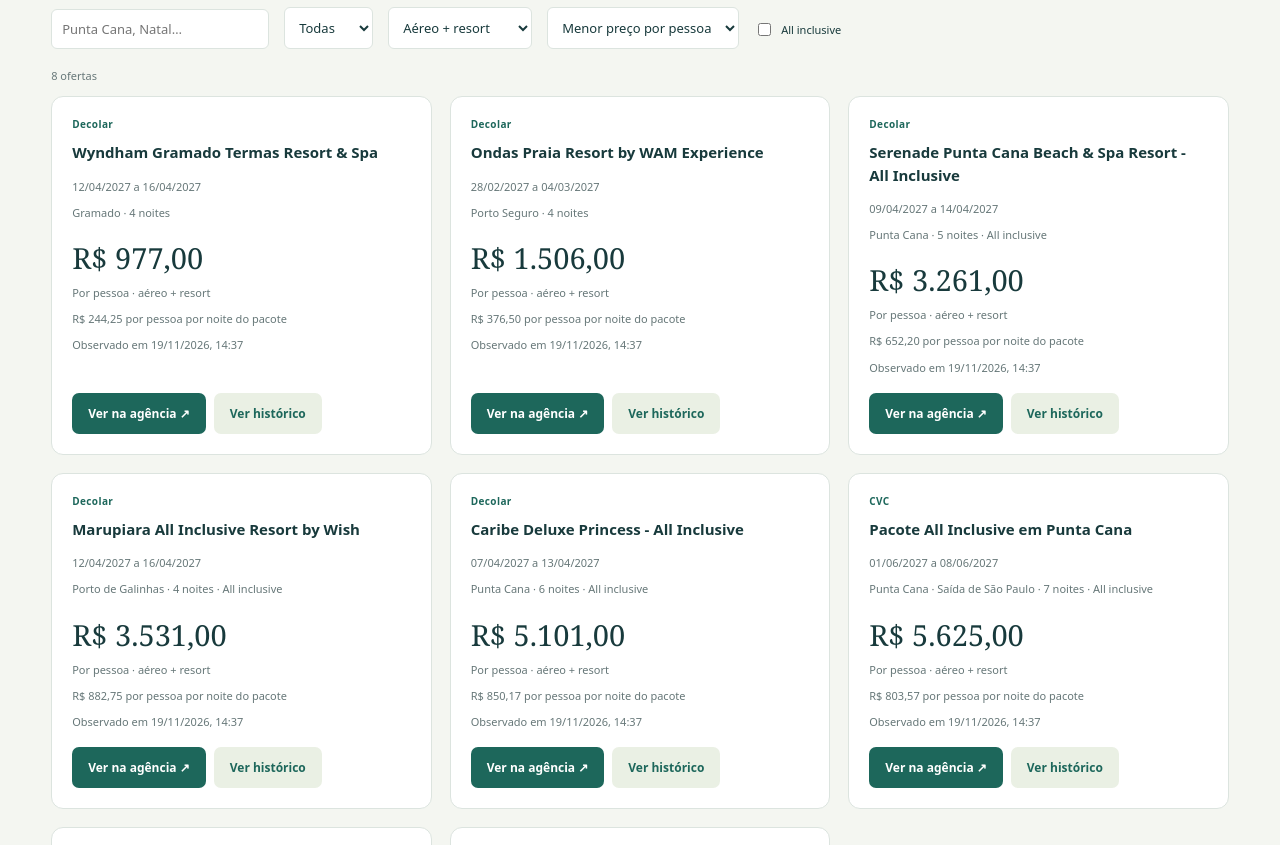
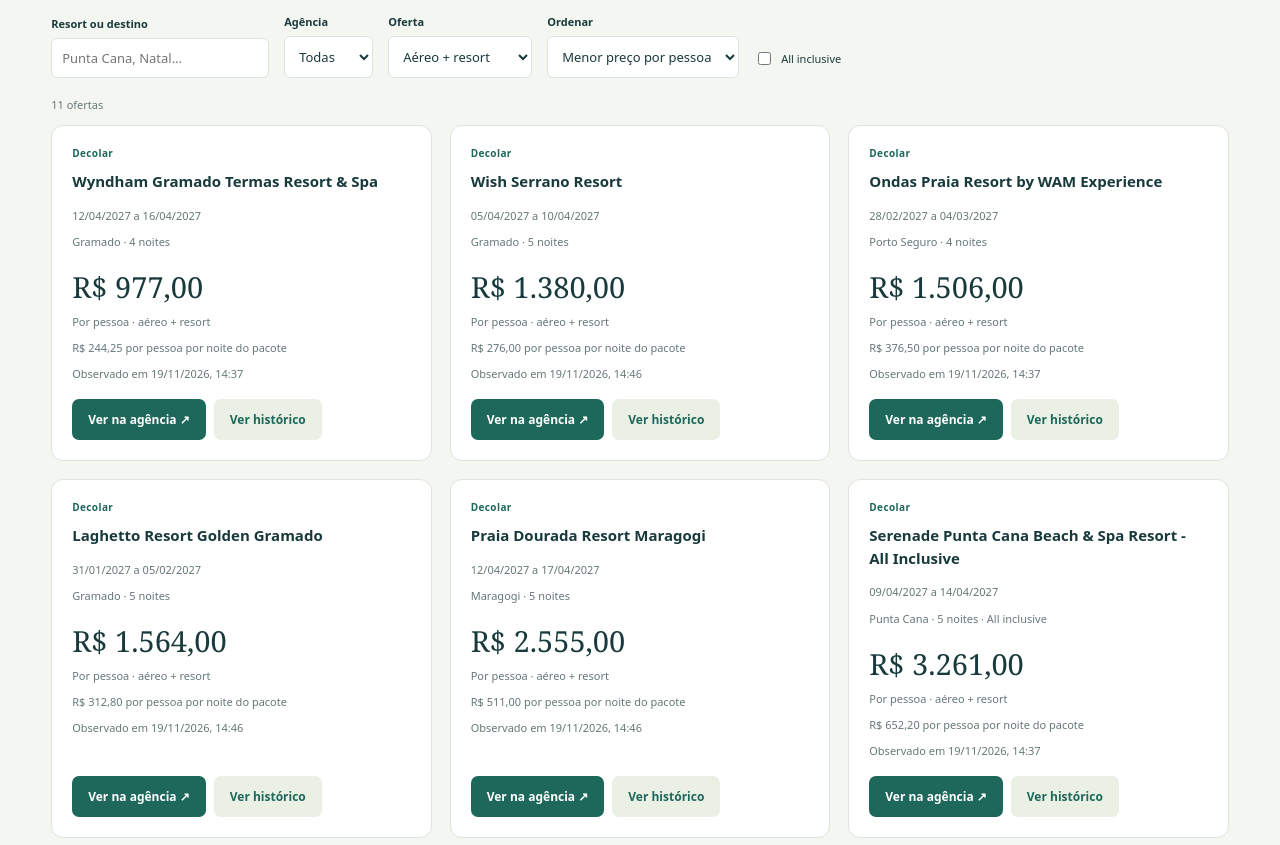
Before and after one commit to diegofranzbm-tech/pac-site, a plain HTML site: page radar/viagem/index.html in a window 1280 px wide. Shown: the part 404-1249 px from the top of the page. Drawn offline with Linux system fonts and the light colour scheme.

Commit message:
Ampliar ofertas e histórico diário de viagens

```diff
--- a/radar/viagem/app.js
+++ b/radar/viagem/app.js
@@ -46,8 +46,8 @@
     const history = text('button', 'Ver histórico', 'secondary');
     history.onclick = () => {
       selected = row.id;
-      find('offer').value = selected;
-      renderHistory();
+      find('history-search').value = '';
+      renderHistoryOptions();
       find('history').scrollIntoView({ behavior: 'smooth' });
     };
     links.append(link(row.url, 'Ver na agência ↗'), history);
@@ -56,20 +56,48 @@
     return node;
   }
 
+  function renderHistoryOptions() {
+    const query = normalize(find('history-search').value.trim());
+    const archived = Object.values(data.offers).filter(row =>
+      normalize([row.name, row.destination, agency(row)].join(' ')).includes(query));
+    archived.sort((a, b) => Number(valid(b) && !past(b)) - Number(valid(a) && !past(a)) ||
+      a.name.localeCompare(b.name, 'pt-BR') || a.start.localeCompare(b.start));
+    if (!archived.some(row => row.id === selected)) selected = archived[0]?.id || '';
+    const label = row => [row.name, agency(row), day(row.start), row.kind === 'package' ? 'Pacote' : 'Diária'].join(' · ');
+    find('offer').replaceChildren(...archived.map(row => new Option(label(row), row.id)));
+    find('offer').value = selected;
+    renderHistory();
+  }
+
   function renderHistory() {
     const row = data.offers[selected];
-    const weeks = new Map();
-    for (const [observed, price] of Object.entries(row?.history || {}).sort(([a], [b]) => a.localeCompare(b))) {
+    const daily = Object.entries(row?.history || {}).sort(([a], [b]) => a.localeCompare(b));
+    const weekly = find('history-period').value === 'week';
+    const buckets = new Map();
+    for (const [observed, price] of daily) {
       const monday = new Date(observed + 'T12:00:00Z');
       monday.setUTCDate(monday.getUTCDate() - (monday.getUTCDay() + 6) % 7);
-      weeks.set(monday.toISOString().slice(0, 10), [observed, price]);
+      buckets.set(weekly ? monday.toISOString().slice(0, 10) : observed, [observed, price]);
     }
-    find('history-note').textContent = weeks.size
-      ? 'Última leitura de cada semana. Semanas sem observações ficam fora da tabela.'
-      : 'Aguardando a primeira leitura desta seleção.';
-    find('history-rows').replaceChildren(...[...weeks].reverse().map(([week, [observed, price]]) => {
+    const latest = daily.at(-1)?.[1];
+    const previous = daily.at(-2)?.[1];
+    const variation = previous > 0 ? (latest - previous) / previous : null;
+    find('history-period-title').textContent = weekly ? 'Semana de' : 'Data da busca';
+    find('history-date-title').hidden = !weekly;
+    find('history-last').textContent = latest === undefined ? '—' : money.format(latest);
+    find('history-lowest').textContent = daily.length ? money.format(Math.min(...daily.map(([, price]) => price))) : '—';
+    find('history-change').textContent = variation === null ? '—' :
+      variation.toLocaleString('pt-BR', { style: 'percent', maximumFractionDigits: 1, signDisplay: 'exceptZero' });
+    const unit = row?.kind === 'night' ? 'Preço por pessoa por diária.' : 'Preço por pessoa pelo pacote.';
+    find('history-note').textContent = daily.length ? unit + ' ' + (weekly
+      ? 'Última leitura de cada semana com coleta.'
+      : (daily.length === 1 ? 'Uma leitura registrada até agora.' : daily.length + ' dias com preços registrados.'))
+      : 'Nenhuma leitura para esta seleção.';
+    find('history-rows').replaceChildren(...[...buckets].reverse().map(([period, [observed, price]]) => {
       const tr = document.createElement('tr');
-      tr.append(text('td', day(week)), text('td', day(observed)), text('td', money.format(price)));
+      tr.append(text('td', day(period)));
+      if (weekly) tr.append(text('td', day(observed)));
+      tr.append(text('td', money.format(price)));
       return tr;
     }));
   }
@@ -91,10 +119,8 @@
       (sort === 'date' ? a.start.localeCompare(b.start) : sort === 'night' ? unit(a) - unit(b) : a.price - b.price));
     find('count').textContent = rows.length === 1 ? '1 oferta' : rows.length + ' ofertas';
     find('cards').replaceChildren(...(rows.length ? rows.map(card) : [text('p', 'Nenhuma oferta nesta seleção.', 'empty')]));
-    if (!rows.some(row => row.id === selected)) selected = rows[0]?.id || '';
-    find('offer').replaceChildren(...rows.map(row => new Option(row.name + ' · ' + agency(row) + ' · ' + day(row.start), row.id)));
-    find('offer').value = selected;
-    renderHistory();
+    if (!selected) selected = rows[0]?.id || '';
+    renderHistoryOptions();
     const sources = Object.values(data.sources);
     const failed = sources.filter(source => source.status === 'error');
     find('notice').hidden = !failed.length;
@@ -103,7 +129,7 @@
     find('sources').replaceChildren(...sources.map(source => {
       const item = document.createElement('li');
       item.append(link(source.url, source.name), text('p',
-        (source.status === 'error' ? 'Falha na consulta' : source.status === 'manual' ? 'Consulta inicial à página pública' : 'Consulta concluída') +
+        (source.status === 'error' ? 'Falha na consulta' : source.status === 'manual' ? 'Leitura da vitrine pública' : 'Consulta concluída') +
         ' · Última leitura válida: ' + when(source.last_success), 'small'));
       return item;
     }));
@@ -124,6 +150,8 @@
     }
   }
   find('reload').onclick = load;
+  find('history-period').onchange = renderHistory;
+  find('history-search').oninput = renderHistoryOptions;
   find('offer').onchange = event => { selected = event.target.value; renderHistory(); };
   for (const id of ['query', 'agency', 'kind', 'sort', 'inclusive']) find(id).addEventListener('input', render);
   load();
--- a/radar/viagem/data.json
+++ b/radar/viagem/data.json
@@ -189,6 +189,120 @@
       "history": {
         "2026-11-19": 584
       }
+    },
+    "f864e797d87eb4090801": {
+      "id": "f864e797d87eb4090801",
+      "source": "decolar",
+      "name": "Wish Serrano Resort",
+      "destination": "Gramado",
+      "start": "2027-04-05",
+      "end": "2027-04-10",
+      "price": 1380,
+      "kind": "package",
+      "nights": 5,
+      "origin": "",
+      "all_inclusive": false,
+      "url": "https://www.decolar.com/ofertas-viagens/pacoteiros",
+      "last_seen": "2026-11-19T14:46:30.683107-03:00",
+      "listed": true,
+      "history": {
+        "2026-11-19": 1380
+      }
+    },
+    "527981b093b3d2d49e08": {
+      "id": "527981b093b3d2d49e08",
+      "source": "decolar",
+      "name": "Laghetto Resort Golden Gramado",
+      "destination": "Gramado",
+      "start": "2027-01-31",
+      "end": "2027-02-05",
+      "price": 1564,
+      "kind": "package",
+      "nights": 5,
+      "origin": "",
+      "all_inclusive": false,
+      "url": "https://www.decolar.com/ofertas-viagens/pacoteiros",
+      "last_seen": "2026-11-19T14:46:30.683107-03:00",
+      "listed": true,
+      "history": {
+        "2026-11-19": 1564
+      }
+    },
+    "87e4ce64a198c60e18e3": {
+      "id": "87e4ce64a198c60e18e3",
+      "source": "decolar",
+      "name": "Praia Dourada Resort Maragogi",
+      "destination": "Maragogi",
+      "start": "2027-04-12",
+      "end": "2027-04-17",
+      "price": 2555,
+      "kind": "package",
+      "nights": 5,
+      "origin": "",
+      "all_inclusive": false,
+      "url": "https://www.decolar.com/ofertas-viagens/pacoteiros",
+      "last_seen": "2026-11-19T14:46:30.683107-03:00",
+      "listed": true,
+      "history": {
+        "2026-11-19": 2555
+      }
+    },
+    "bfed3fcdaef62cbc3666": {
+      "id": "bfed3fcdaef62cbc3666",
+      "source": "cvc-resorts",
+      "name": "Pratagy Beach Resort Maceió - AL",
+      "destination": "",
+      "start": "2027-02-24",
+      "end": null,
+      "price": 897,
+      "kind": "night",
+      "nights": null,
+      "origin": "",
+      "all_inclusive": true,
+      "url": "https://www.cvc.com.br/lp/promocoes/resorts-all-inclusive-cvc",
+      "last_seen": "2026-11-19T14:46:30.683107-03:00",
+      "listed": true,
+      "history": {
+        "2026-11-19": 897
+      }
+    },
+    "56ee650960c8c0a286b2": {
+      "id": "56ee650960c8c0a286b2",
+      "source": "cvc-resorts",
+      "name": "Iberostar Waves Bahia Mata de São João",
+      "destination": "",
+      "start": "2027-03-07",
+      "end": null,
+      "price": 958,
+      "kind": "night",
+      "nights": null,
+      "origin": "",
+      "all_inclusive": true,
+      "url": "https://www.cvc.com.br/lp/promocoes/resorts-all-inclusive-cvc",
+      "last_seen": "2026-11-19T14:46:30.683107-03:00",
+      "listed": true,
+      "history": {
+        "2026-11-19": 958
+      }
+    },
+    "6624a32a01743918692e": {
+      "id": "6624a32a01743918692e",
+      "source": "cvc-resorts",
+      "name": "Decameron San Luis San Andres",
+      "destination": "",
+      "start": "2027-02-21",
+      "end": null,
+      "price": 592,
+      "kind": "night",
+      "nights": null,
+      "origin": "",
+      "all_inclusive": true,
+      "url": "https://www.cvc.com.br/lp/promocoes/resorts-all-inclusive-cvc",
+      "last_seen": "2026-11-19T14:46:30.683107-03:00",
+      "listed": true,
+      "history": {
+        "2026-11-19": 592
+      }
     }
   },
   "sources": {
@@ -196,7 +310,7 @@
       "checked_at": "2026-11-19T14:37:47.370156-03:00",
       "status": "manual",
       "error": null,
-      "last_success": "2026-11-19T14:37:47.370156-03:00",
+      "last_success": "2026-11-19T14:46:30.683107-03:00",
       "count": 7,
       "name": "Decolar · pacotes",
       "url": "https://www.decolar.com/ofertas-viagens/pacoteiros"
@@ -214,11 +328,11 @@
       "checked_at": "2026-11-19T14:37:47.370156-03:00",
       "status": "manual",
       "error": null,
-      "last_success": "2026-11-19T14:37:47.370156-03:00",
+      "last_success": "2026-11-19T14:46:30.683107-03:00",
       "count": 2,
       "name": "CVC · diárias",
       "url": "https://www.cvc.com.br/lp/promocoes/resorts-all-inclusive-cvc"
     }
   },
-  "last_run": "2026-11-19T14:37:47.370156-03:00"
+  "last_run": "2026-11-19T14:46:30.683107-03:00"
 }
--- a/radar/viagem/style.css
+++ b/radar/viagem/style.css
@@ -7,6 +7,10 @@
 #cards .body{display:flex;flex-direction:column;align-items:flex-start;flex:1}
 #cards .links{margin-top:auto;padding-top:12px}
 #cards .price{font-variant-numeric:tabular-nums}
-#history select{display:block;width:min(100%,40rem)}
+.history-controls{display:grid;grid-template-columns:minmax(0,1fr) minmax(0,2fr) minmax(100px,auto);gap:12px}
+.history-controls select,.history-controls input{display:block;width:100%;min-width:0}
+.history-stats{margin-top:16px}
+.history-stats strong{font-size:clamp(18px,2vw,28px)}
+@media(max-width:650px){.history-controls{grid-template-columns:1fr}}
 #sources{padding-left:1.35rem}
 #sources li+li{margin-top:.75rem}
```
Also changed, not shown: radar/viagem/index.html (+12 -2 lines), 1 other file.
